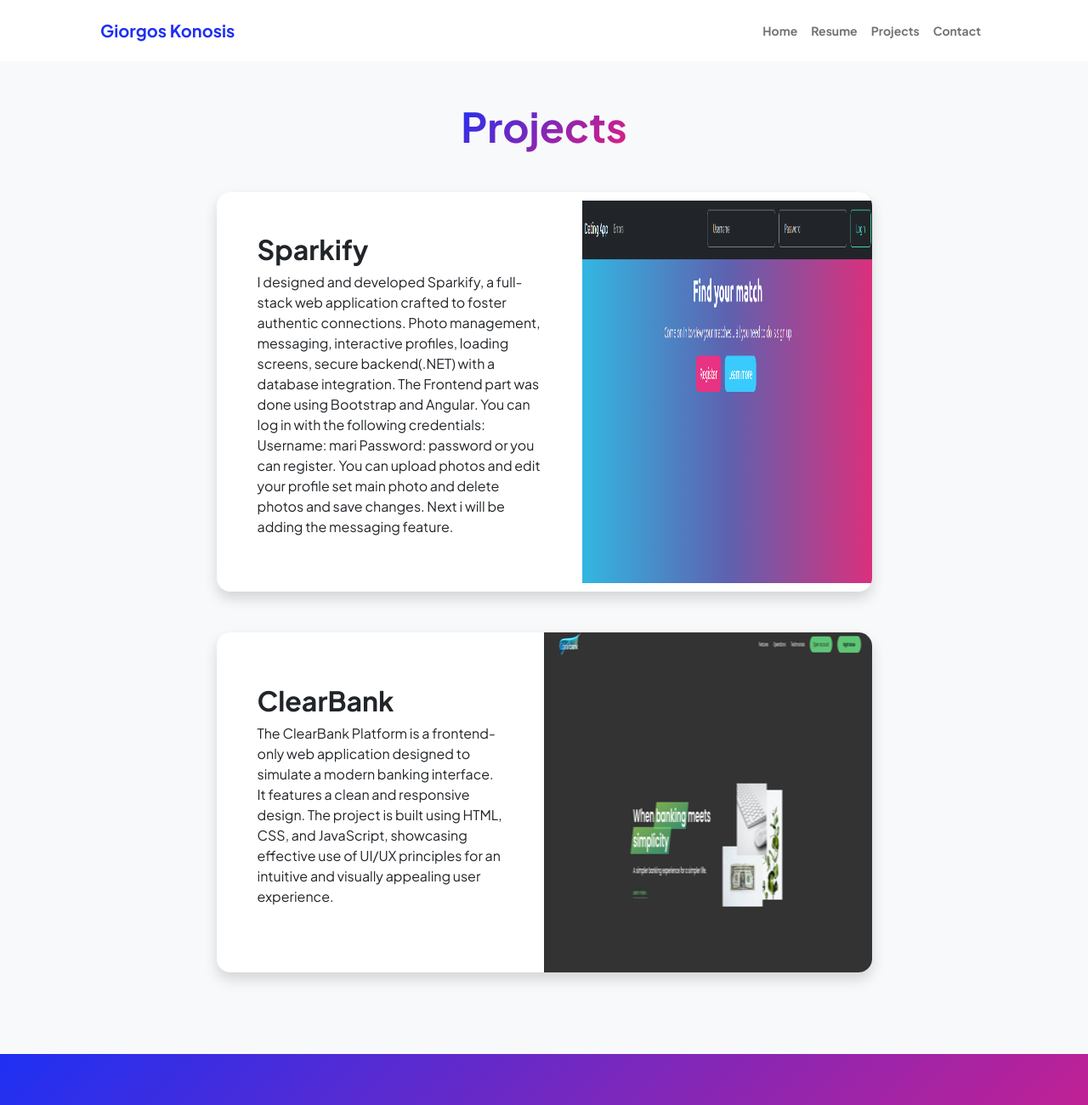
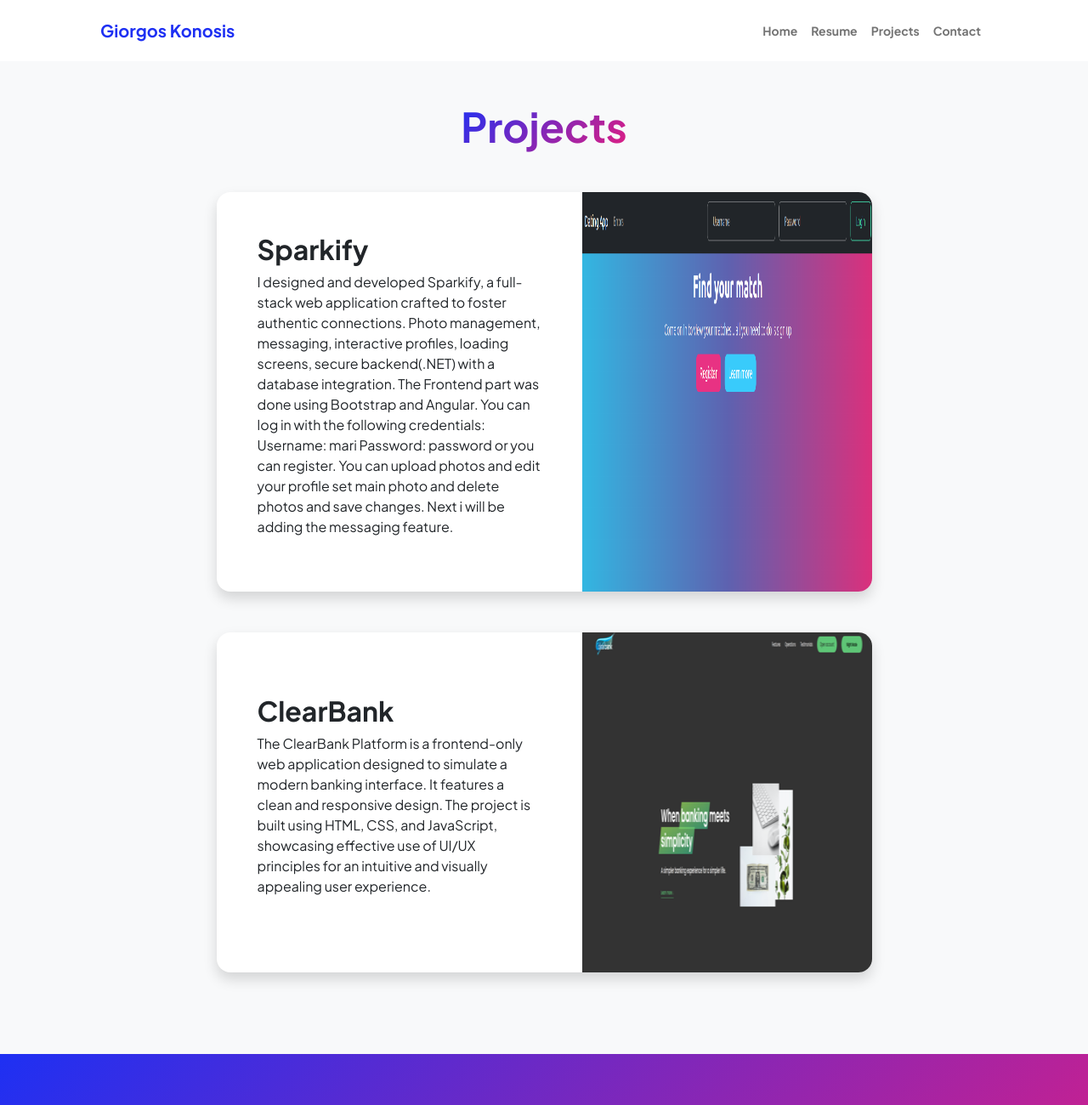
Before and after one commit to GiorgosKonosis/Portfolio, a plain HTML site: page projects.html in a window 1280 px wide. Shown: the top 1300 px of the page at 85% size. Drawn offline with nearby package versions, Linux system fonts and the light colour scheme.

Commit message:
image sizes

```diff
--- a/projects.html
+++ b/projects.html
@@ -105,7 +105,7 @@
                         class="img-fluid"
                         src="assets/image.png"
                         alt="assets/image.png"
-                        style="width: 4000px; height: 450px"
+                        style="width: 4000px; height: 470px"
                       />
                     </a>
                   </div>
@@ -140,7 +140,7 @@
                         class="img-fluid"
                         src="assets/clearbank.png"
                         alt="assets/clearbank.png"
-                        style="width: 3000px; height: 400px"
+                        style="width: 2300px; height: 400px"
                       />
                     </a>
                   </div>
```
